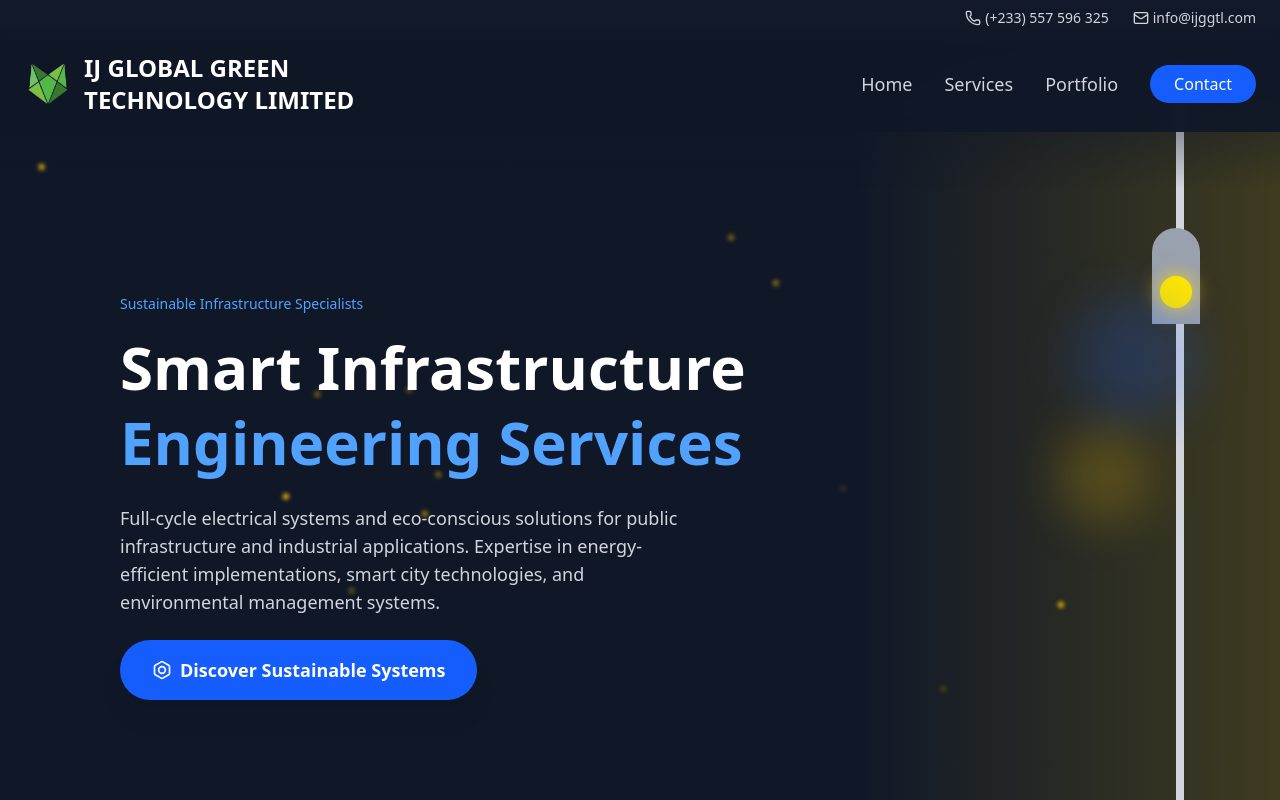
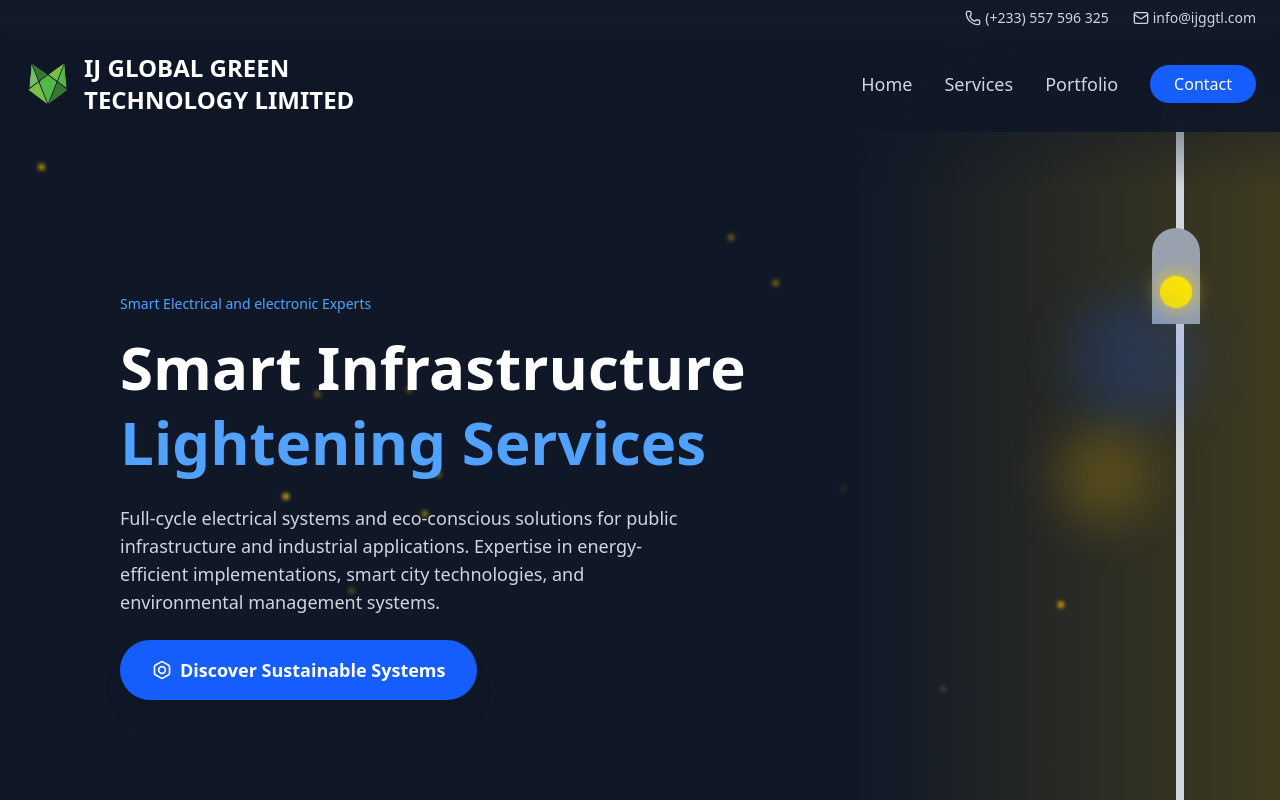
Before and after one commit to Bart-Plange/ijelectronics, a React (Vite) app: page /services in a window 1280 px wide. Shown: the top 800 px of the page. Built offline with nearby package versions, Linux system fonts and the light colour scheme.

Commit message:
added a scroll to top component

```diff
--- a/src/App.tsx
+++ b/src/App.tsx
@@ -1,5 +1,5 @@
 import { BrowserRouter as Router, Routes, Route } from "react-router-dom";
-import {Layout} from "./layouts";
+import {Layout, ScrollToTop} from "./layouts";
 import {Home, Contact, Service, PrivacyPolicy, TermsAndConditions} from "./pages";
 import { Portfolio } from "./components";
 import './App.css'
@@ -7,6 +7,7 @@ import './App.css'
 const App = () => {
   return (
     <Router>
+      <ScrollToTop />
       <Layout>
         <Routes>
           <Route path="/" element={<Home />} />
--- a/src/components/service/ServiceHero.tsx
+++ b/src/components/service/ServiceHero.tsx
@@ -16,7 +16,7 @@ export const ServicesHero = () => {
           animate={{ opacity: 1, y: 0 }}
           transition={{ duration: 0.8 }}
         >
-          Sustainable Infrastructure Specialists
+          Smart Electrical and electronic Experts
         </motion.p>
 
         <motion.h1
@@ -26,7 +26,7 @@ export const ServicesHero = () => {
           transition={{ duration: 1, delay: 0.2 }}
         >
           Smart Infrastructure<br className="hidden md:block"/>
-          <span className="text-blue-400">Engineering Services</span>
+          <span className="text-blue-400">Lightening Services</span>
         </motion.h1>
 
         <motion.div
--- a/src/layouts/Footer.tsx
+++ b/src/layouts/Footer.tsx
@@ -11,7 +11,7 @@ const Footer = () => {
   ];
 
   return (
-    <footer className="bg-gray-900 text-white py-12 mt-20 border-t border-gray-800">
+    <footer className="bg-gray-900 text-white py-12 border-t border-gray-800">
       <div className="container mx-auto px-6">
         {/* Footer Content */}
         <div className="grid grid-cols-1 md:grid-cols-4 gap-8">
--- /dev/null
+++ b/src/layouts/ScrollToTop.tsx
@@ -0,0 +1,19 @@
+// components/layouts/ScrollToTop.tsx
+import { useEffect } from 'react';
+import { useLocation } from 'react-router-dom';
+
+const ScrollToTop = () => {
+  const { pathname } = useLocation();
+
+  useEffect(() => {
+    window.scrollTo({
+      top: 0,
+      left: 0,
+      behavior: 'smooth'
+    });
+  }, [pathname]);
+
+  return null;
+};
+
+export default ScrollToTop;
--- a/src/layouts/index.tsx
+++ b/src/layouts/index.tsx
@@ -1,3 +1,4 @@
 export {default as Header} from './Header';
 export {default as Footer} from './Footer';
 export {default as Layout} from './Layout'
+export {default as ScrollToTop} from './ScrollToTop'
```
